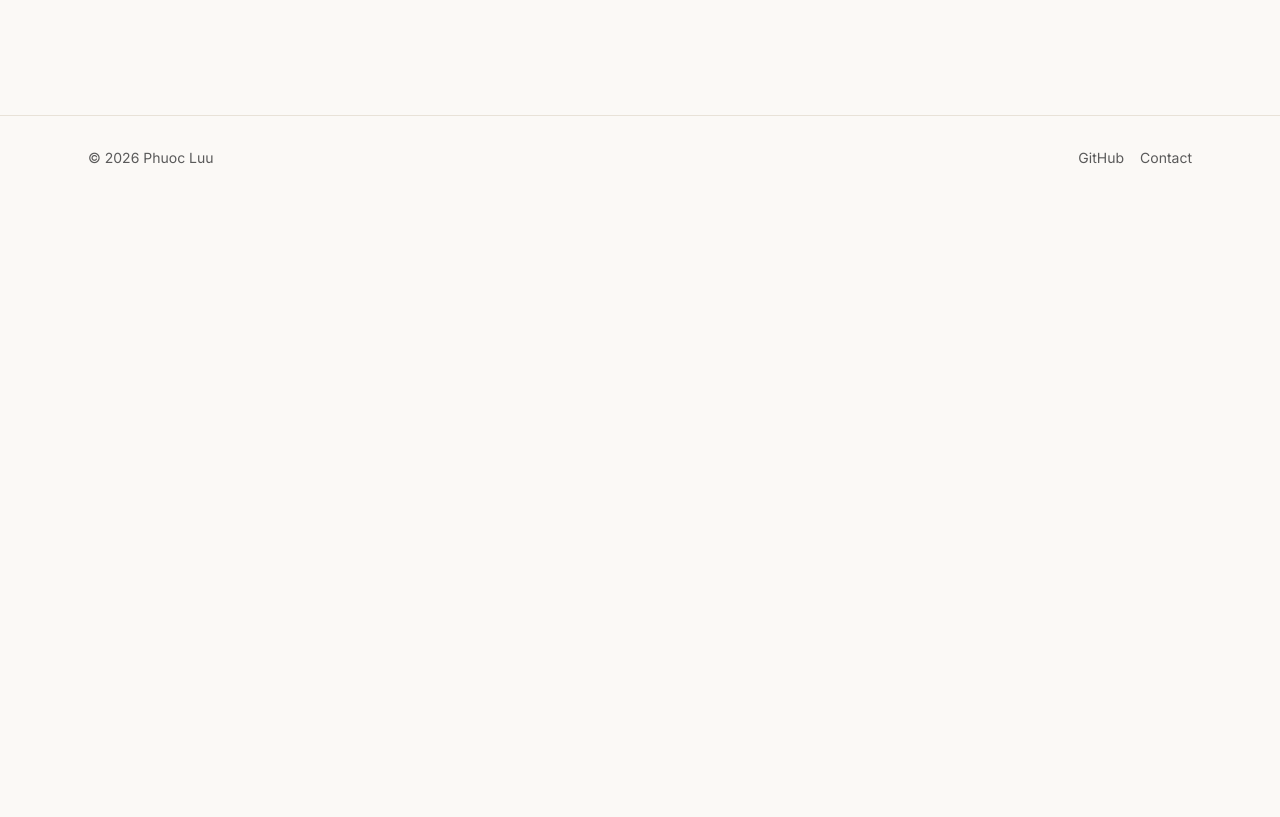
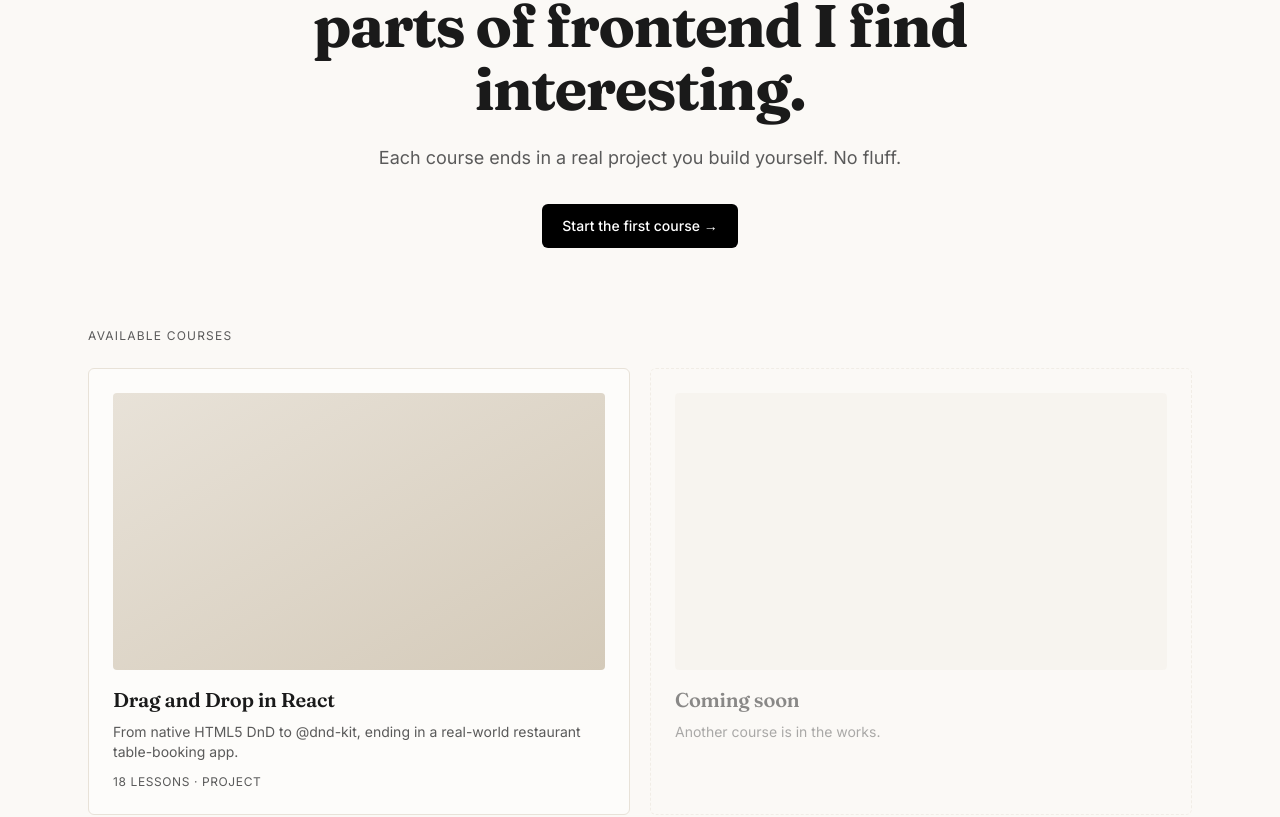
Before and after one commit to lamzuong/IT-courses, a Next.js app: page / in a window 1280 px wide. Shown: the part 210-1027 px from the top of the page. Before the commit the page ends 800 px from the top, so only its background shows below. Built offline with nearby package versions, Linux system fonts and the light colour scheme.

Commit message:
feat(home): course grid + coming-soon placeholders + smoke tests

```diff
--- a/app/page.tsx
+++ b/app/page.tsx
@@ -1,8 +1,64 @@
+import Link from 'next/link';
+import { getAllCourses, flattenLessons } from '@/lib/courses';
+import { placeholderCourses } from '@/content/courses';
+
 export default function Home() {
+  const courses = getAllCourses();
+
   return (
-    <main id="main-content" className="p-12">
-      <h1 className="text-4xl">IT Courses</h1>
-      <p className="mt-2 text-[color:var(--color-text-soft)]">Coming together…</p>
+    <main id="main-content" className="mx-auto max-w-6xl px-6">
+      <section className="py-20 text-center">
+        <h1 className="font-serif text-5xl md:text-6xl font-bold tracking-tight max-w-3xl mx-auto leading-[1.05]">
+          Hands-on courses on the parts of frontend I find interesting.
+        </h1>
+        <p className="mt-6 text-lg text-[color:var(--color-text-soft)] max-w-xl mx-auto">
+          Each course ends in a real project you build yourself. No fluff.
+        </p>
+        <Link
+          href={`/courses/${courses[0].slug}`}
+          className="inline-block mt-8 px-5 py-3 bg-black text-white rounded-md text-sm font-medium hover:bg-black/85"
+        >
+          Start the first course →
+        </Link>
+      </section>
+
+      <section className="pb-24">
+        <p className="text-xs uppercase tracking-widest text-[color:var(--color-text-soft)] mb-6">
+          Available courses
+        </p>
+        <div className="grid grid-cols-1 md:grid-cols-2 gap-5">
+          {courses.map((course) => {
+            const lessonCount = flattenLessons(course).length;
+            return (
+              <Link
+                key={course.slug}
+                href={`/courses/${course.slug}`}
+                className="group rounded-md border border-[color:var(--color-border)] bg-white/50 p-6 hover:border-black/30 transition"
+              >
+                <div className="aspect-[16/9] rounded bg-gradient-to-br from-[#e8e2d8] to-[#d4cab9] mb-4" aria-hidden="true" />
+                <h2 className="font-serif text-xl font-semibold">{course.title}</h2>
+                <p className="mt-2 text-sm text-[color:var(--color-text-soft)] line-clamp-2">
+                  {course.summary}
+                </p>
+                <p className="mt-3 text-xs uppercase tracking-wider text-[color:var(--color-text-soft)]">
+                  {lessonCount} lessons · Project
+                </p>
+              </Link>
+            );
+          })}
+          {placeholderCourses.map((p, i) => (
+            <div
+              key={i}
+              className="rounded-md border border-dashed border-[color:var(--color-border)] p-6 opacity-50"
+              aria-label="Coming soon"
+            >
+              <div className="aspect-[16/9] rounded bg-[color:var(--color-bg-soft)] mb-4" aria-hidden="true" />
+              <h2 className="font-serif text-xl font-semibold">{p.title}</h2>
+              <p className="mt-2 text-sm text-[color:var(--color-text-soft)]">{p.summary}</p>
+            </div>
+          ))}
+        </div>
+      </section>
     </main>
   );
 }
```
Also changed, not shown: 1 other file (tests, documents, lock files or other folders).
